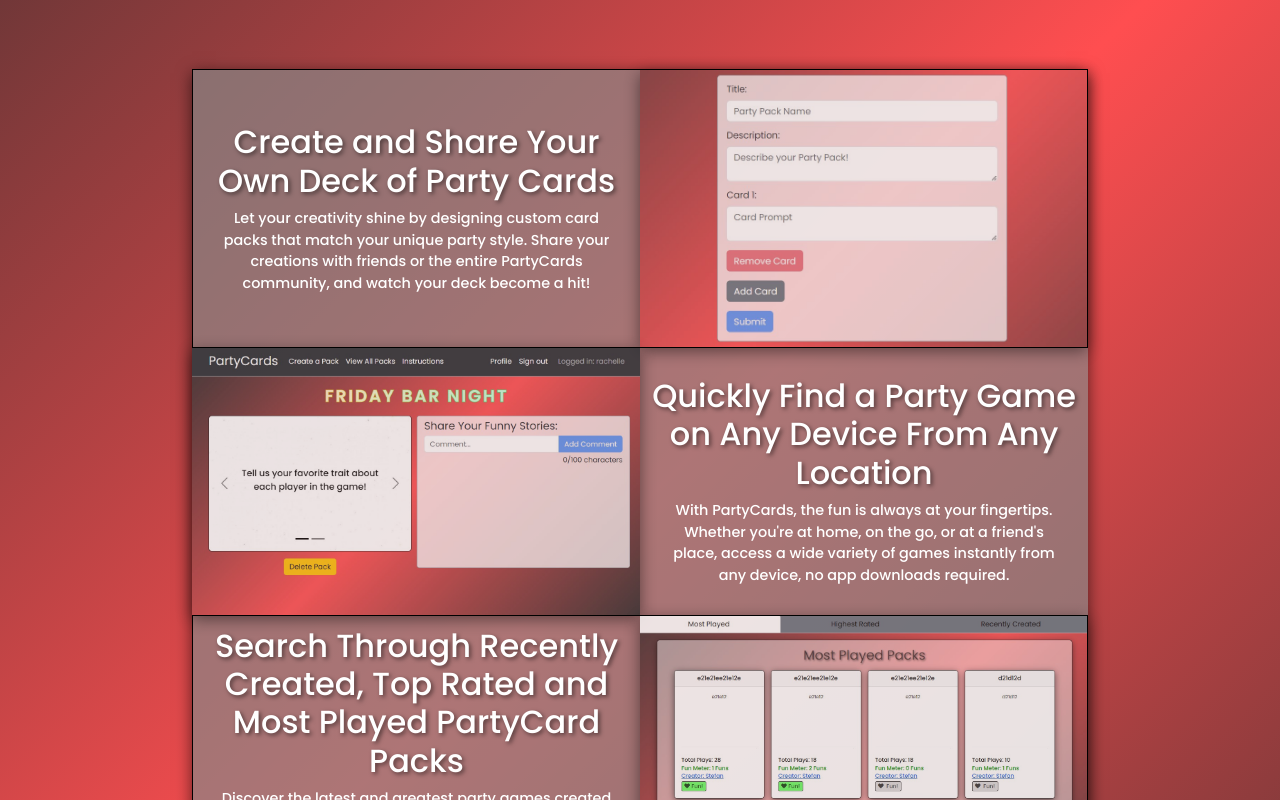
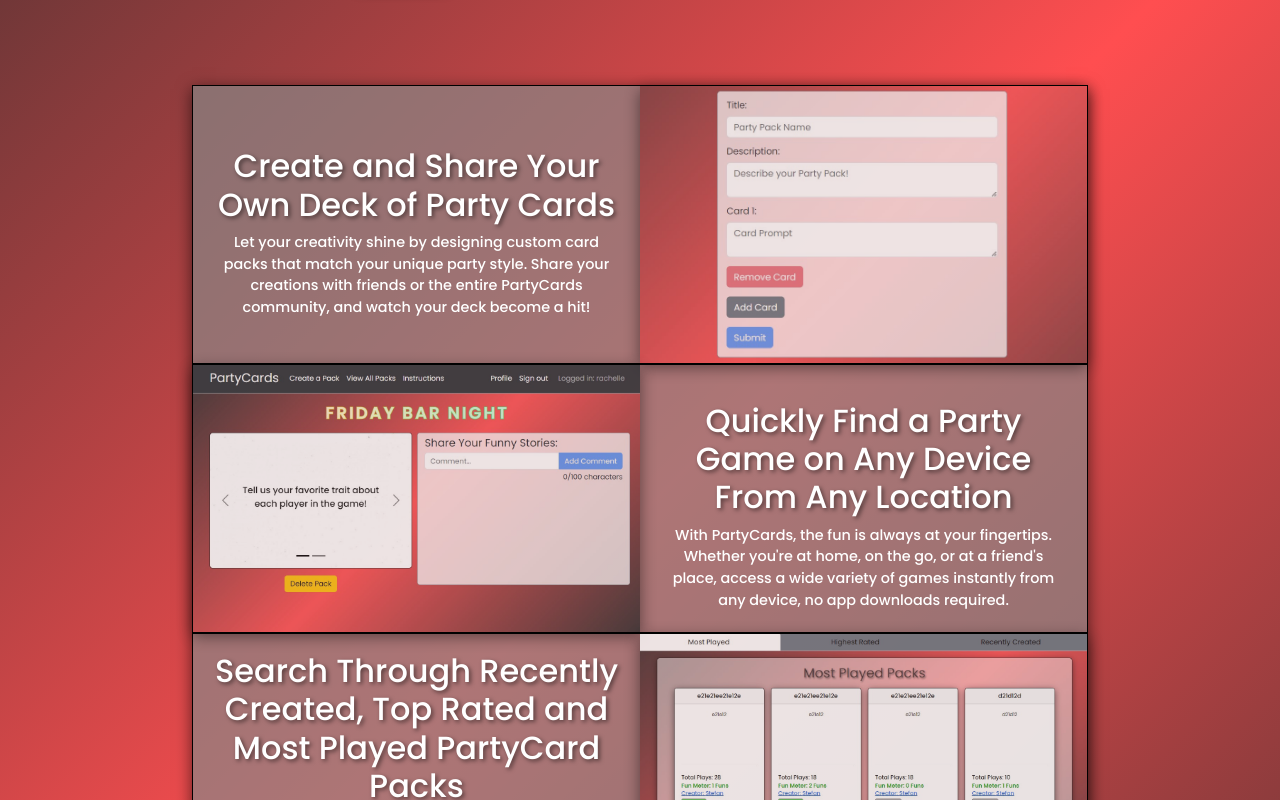
Before and after one commit to StefanLearnsCS/PartyCards-local, a React (Create React App) app in the folder client/: page / in a window 1280 px wide. Shown: the part 560-1360 px from the top of the page. Built offline with nearby package versions, Linux system fonts and the light colour scheme; no server answers.

Commit message:
Contact us section styling completed

```diff
--- a/client/src/App.css
+++ b/client/src/App.css
@@ -56,10 +56,11 @@ html, body {
 #home-header {
   color: white;
   text-shadow: 2px 2px 4px rgba(0, 0, 0, 0.5);
+  margin-top: 1rem;
 }
 
 #home-header-image {
-  opacity: 0.6;
+  opacity: 0.65;
   box-shadow: 0px 4px 15px rgba(0, 0, 0, 0.6);
 }
 
@@ -380,6 +381,9 @@ label.form-label{
   #home-container-2 {
     width: 90%;
   }
+  #contact-container {
+    width: 70%;
+  }
 }
 
 @media (max-width: 768px) {
@@ -397,6 +401,9 @@ label.form-label{
     width: 80%;
     margin-top: 3rem;
   }
+  #contact-container {
+    width: 80%;
+  }
 }
 
 
@@ -410,6 +417,9 @@ label.form-label{
   .card-pack-display {
     margin: 4px;
     width: 170px;
+  }
+  #contact-container {
+    padding: 1rem;
   }
 }
 
--- a/client/src/pages/Home.js
+++ b/client/src/pages/Home.js
@@ -107,7 +107,7 @@ function Home() {
               />
             </Col>
           </Row>
-          <Row id="second-row" className={`${blurState.secondRow ? 'blur' : ''}`}>
+          <Row id="second-row" className={`border border-black ${blurState.secondRow ? 'blur' : ''}`}>
             <Col id="home-image-col" className="order-lg-1 order-2" xl="6" lg="6">
               <img
                 src={InGameImg}
```
